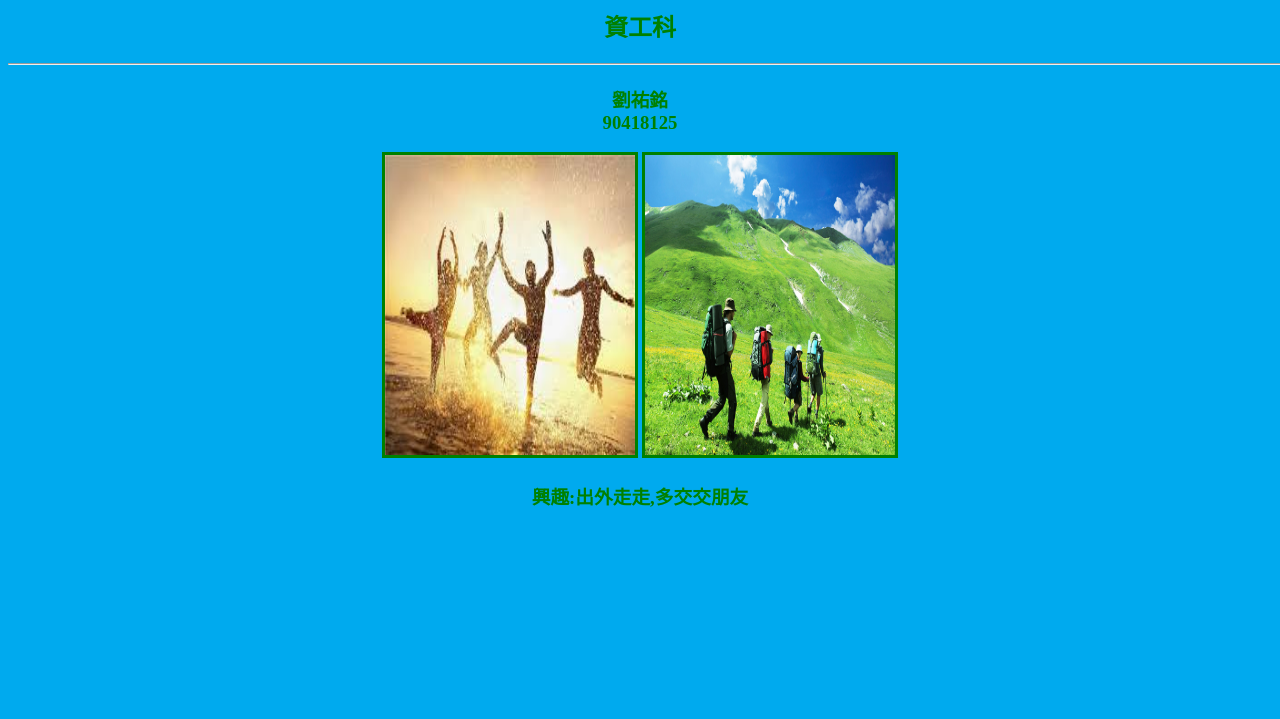
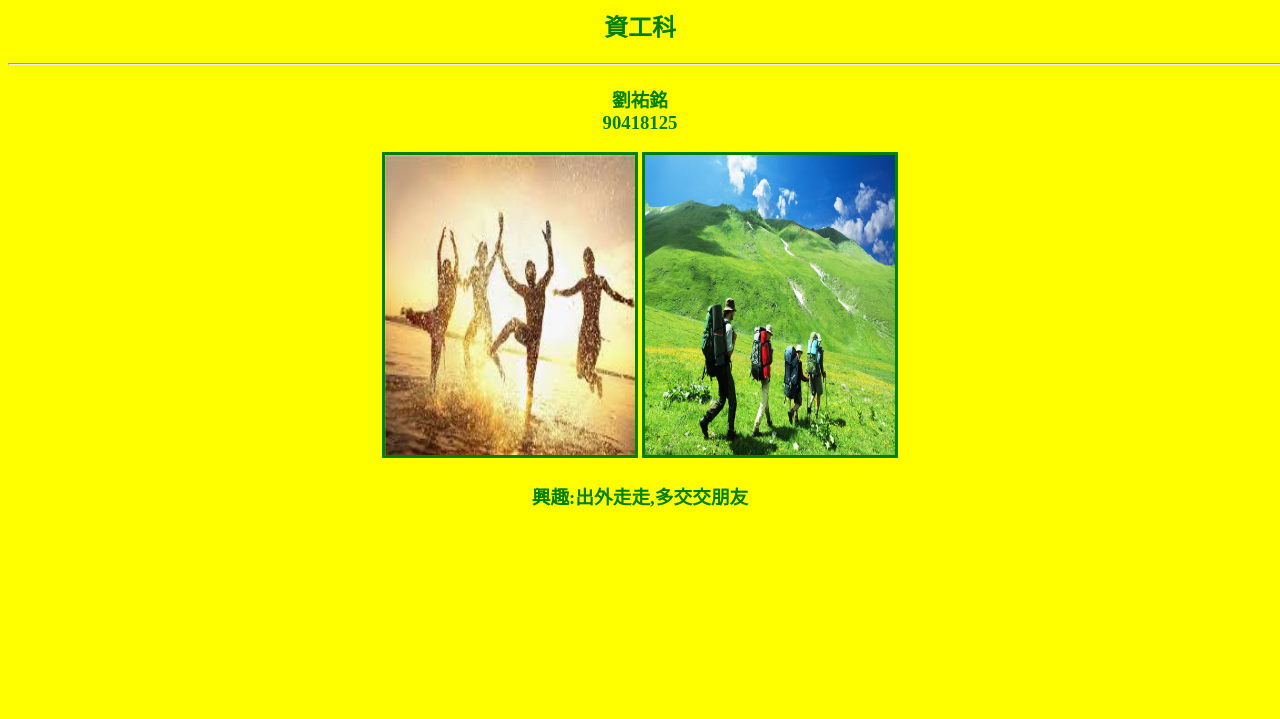
Before and after one commit to Handsome25/k90418125, a plain HTML site: page index.html in a window 1280 px wide. Shown: the part 81-800 px from the top of the page. Drawn offline with Linux system fonts and the light colour scheme.

Commit message:
Update index.html

```diff
--- a/index.html
+++ b/index.html
@@ -6,7 +6,7 @@
     <style media="screen">
     body{
       text-align: center;
-      background-color: #00aaee;
+      background-color:yellow;
       color:green;
       background-image:ur1"aadd.jpg";
     }
```
